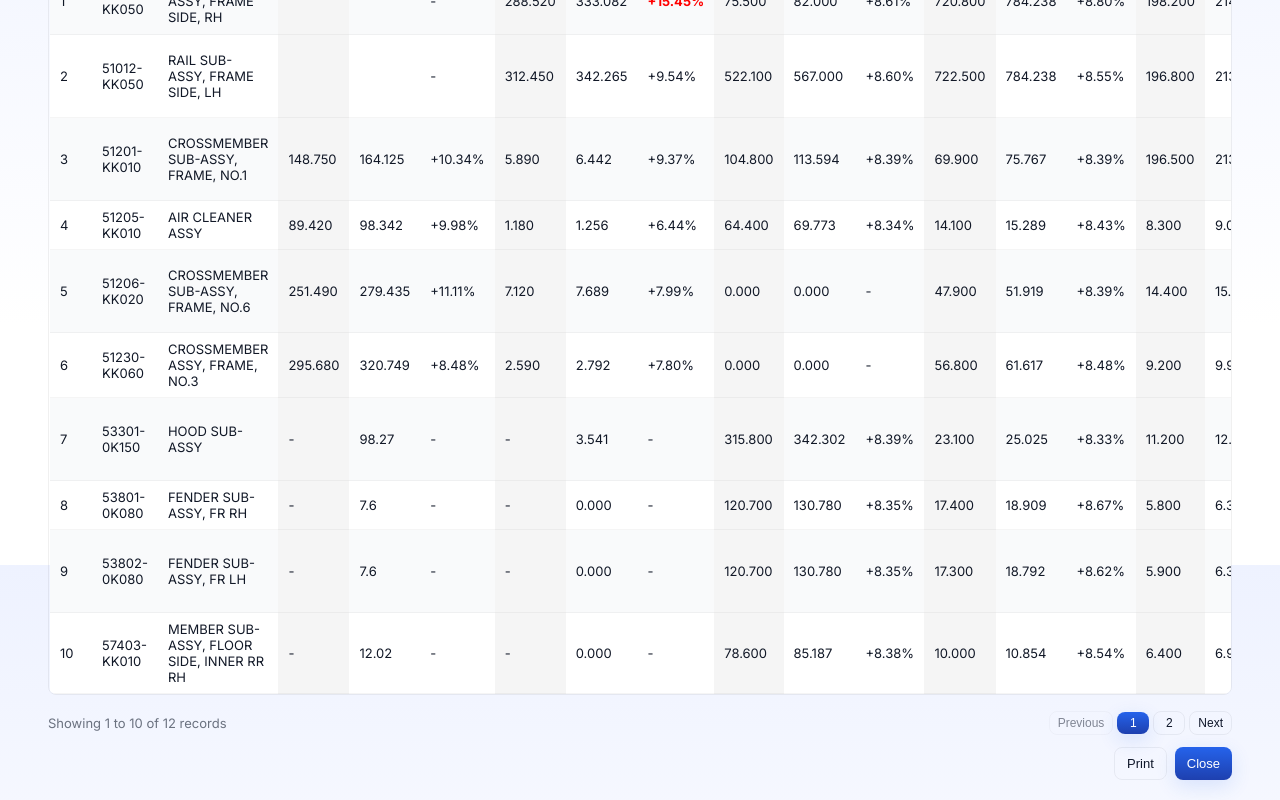
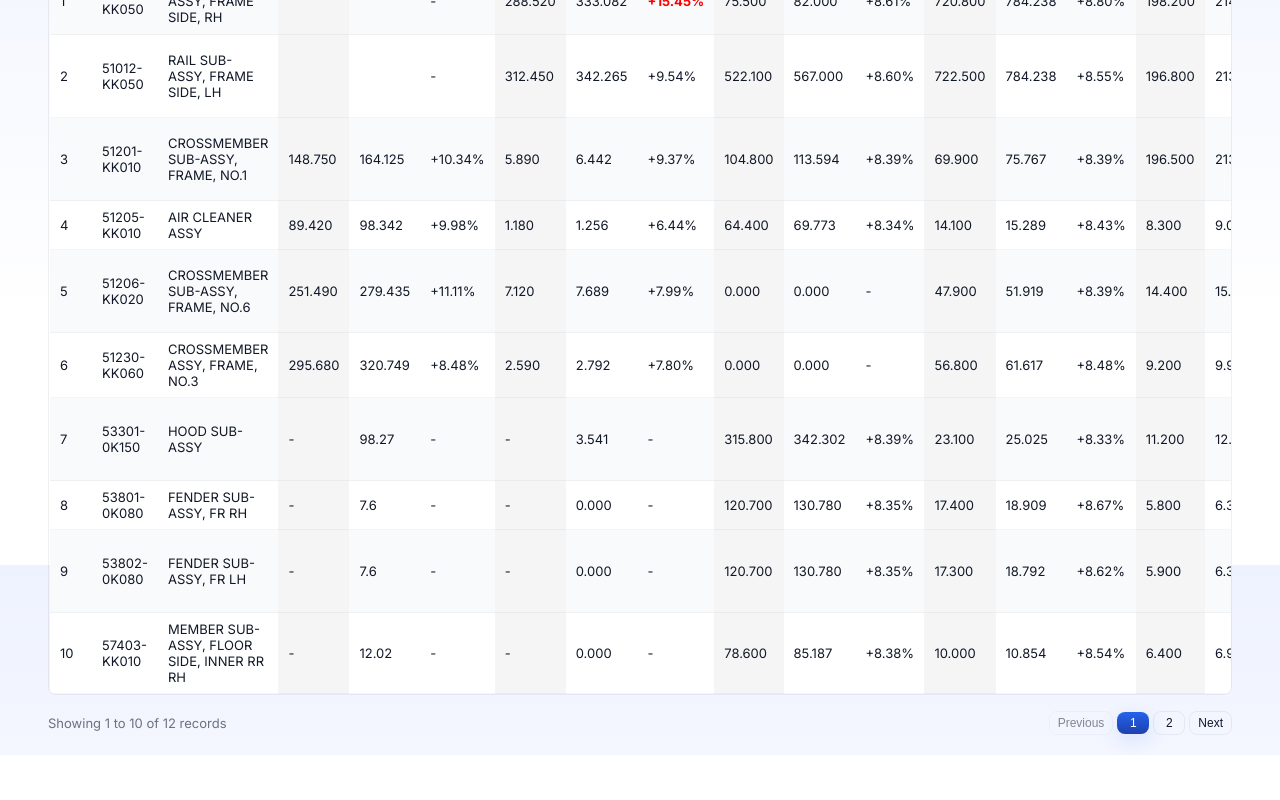
Before and after one commit to ari-fikri/finance-dashboard, a React (Vite) app: page /ppr in a window 1280 px wide. Shown: the part 235-1035 px from the top of the page. After the commit the page ends 990 px from the top, so only its background shows below. Built offline with nearby package versions, Linux system fonts and the light colour scheme.

Commit message:
- Remove the Back and Print button - Make the viewport of the table larger

```diff
--- a/src/PPRPage.jsx
+++ b/src/PPRPage.jsx
@@ -63,7 +63,7 @@ export default function PPRPage() {
 
   return (
     <div style={{ padding: 20 }}>
-      <div style={{ maxWidth: 1400, margin: "0 auto" }}>
+      <div style={{ maxWidth: "95vw", margin: "0 auto" }}>
         <div style={{ display: "flex", justifyContent: "space-between", alignItems: "center", gap: 12 }}>
           <div>
             <h1 style={{ margin: 0 }}>PPR</h1>
@@ -353,13 +353,7 @@ export default function PPRPage() {
           </div>
         </div>
 
-        <div style={{ marginTop: 12, display: "flex", justifyContent: "space-between", alignItems: "center" }}>
-          <div />
-          <div style={{ display: "flex", gap: 8 }}>
-            <button className="btn btn-ghost" onClick={() => alert("Print (preview)")}>Print</button>
-            <button className="btn btn-primary" onClick={() => alert("Close (preview)") || navigate(-1)}>Close</button>
-          </div>
-        </div>
+
       </div>
     </div>
   );
```
